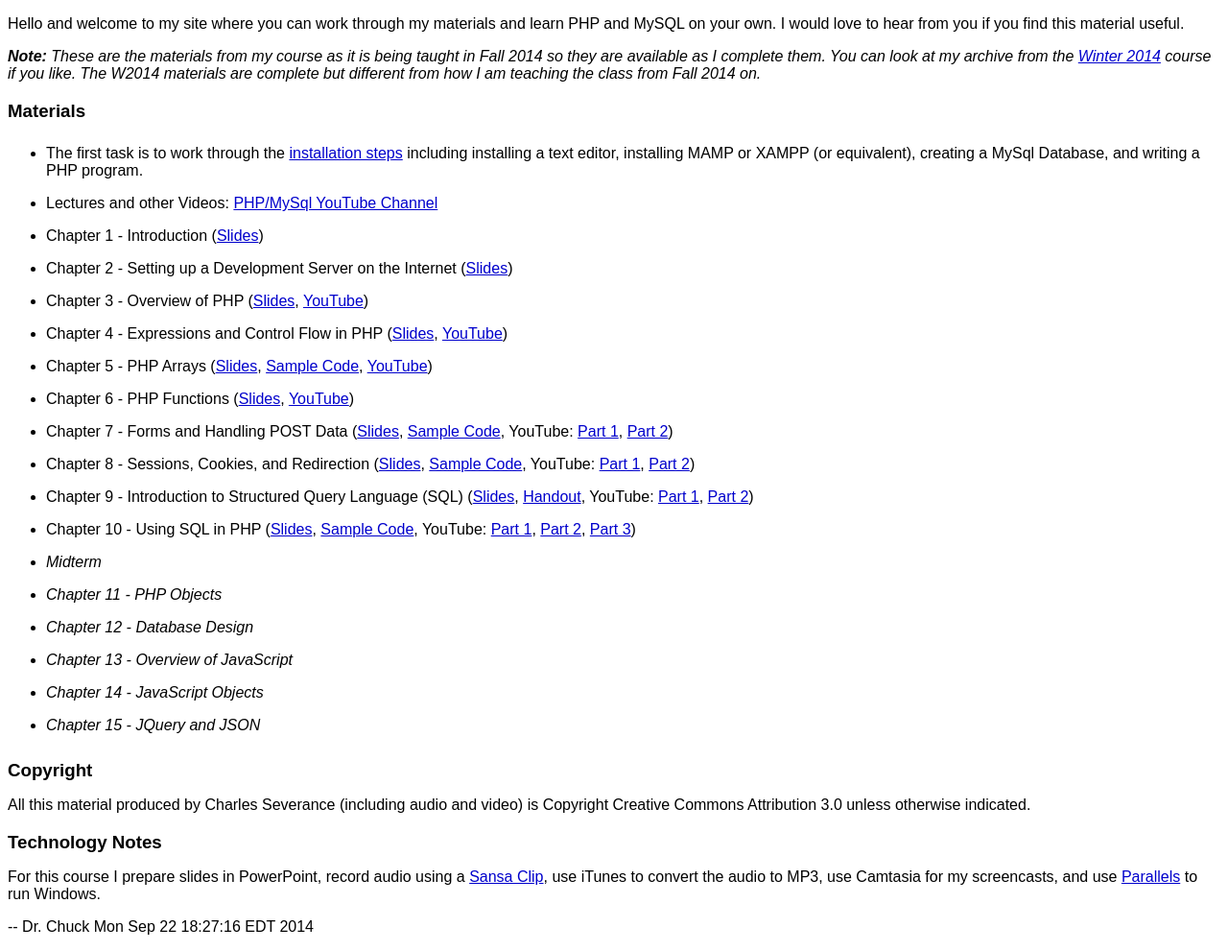
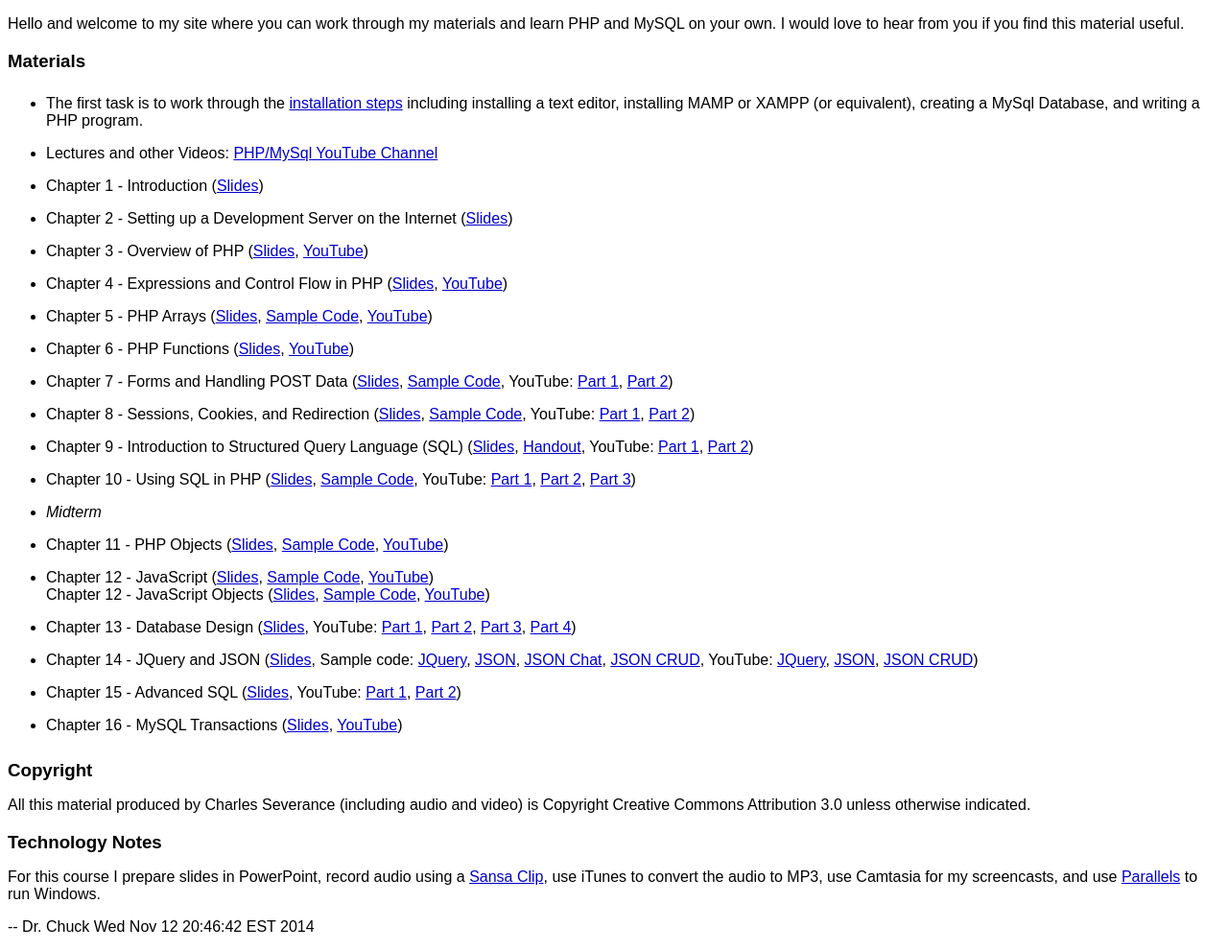
Before and after one commit to csev/wa4e, a PHP site: page /si572/index.php in a window 1280 px wide. Shown: the part 50-1041 px from the top of the page at 96% size. Run offline with PHP 8.4, Linux system fonts and the light colour scheme.

Commit message:
Web site changes

```diff
--- a/index.php
+++ b/index.php
@@ -8,11 +8,6 @@
 <p>
 Hello and welcome to my site where you can work through my materials and learn PHP
 and MySQL on your own.  I would love to hear from you if you find this material useful.
-</p>
-<p><i><b>Note:</b> These are the materials from my course as it is being taught in
-Fall 2014 so they are available as I complete them.  You can look at my archive
-from the <a href="index-w14">Winter 2014</a> course if you like.  The W2014 materials
-are complete but different from how I am teaching the class from Fall 2014 on.</i>
 </p>
 <h3>Materials</h3>
 <p>
@@ -27,40 +22,40 @@ Lectures and other Videos:
 PHP/MySql YouTube Channel</a>
 <li class="toplevel">
 Chapter 1 - Introduction
-(<a href="http://www-personal.umich.edu/~csev/books/php-intro/lectures/PHP-01-Intro.ppt"
+(<a href="lectures/PHP-01-Intro.ppt"
     target="_blank">Slides</a>)
 </li>
 <li class="toplevel">
 Chapter 2 - Setting up a Development Server on the Internet
-(<a href="http://www-personal.umich.edu/~csev/books/php-intro/lectures/PHP-02-Hosting.ppt"
+(<a href="lectures/PHP-02-Hosting.ppt"
     target="_blank">Slides</a>)
 </li>
 <li class="toplevel">
 Chapter 3 - Overview of PHP
-(<a href="http://www-personal.umich.edu/~csev/books/php-intro/lectures/PHP-03-Overview.pdf"
+(<a href="lectures/PHP-03-Overview.ppt"
     target="_blank">Slides</a>,
 <a href="https://www.youtube.com/watch?v=8WNHqtR2dOI&list=PLlRFEj9H3Oj5F-GFxG-rKzORVAu3jestu&index=16"
     target="_blank">YouTube</a>)
 </li>
 <li class="toplevel">
 Chapter 4 - Expressions and Control Flow in PHP
-(<a href="http://www-personal.umich.edu/~csev/books/php-intro/lectures/PHP-04-Expressions.pdf"
+(<a href="lectures/PHP-04-Expressions.ppt"
     target="_blank">Slides</a>,
 <a href="https://www.youtube.com/watch?v=oek0oMq9JUo&index=11&list=PLlRFEj9H3Oj5F-GFxG-rKzORVAu3jestu"
     target="_blank">YouTube</a>)
 </li>
 <li class="toplevel">
 Chapter 5 - PHP Arrays
-(<a href="http://www-personal.umich.edu/~csev/books/php-intro/lectures/PHP-05-Arrays.ppt"
+(<a href="lectures/PHP-05-Arrays.ppt"
     target="_blank">Slides</a>,
-<a href="http://www-personal.umich.edu/~csev/books/php-intro/code/arrays.zip"
+<a href="code/arrays.zip"
    target="_blank">Sample Code</a>,
 <a href="https://www.youtube.com/watch?v=hEkuyEa_lK0&index=12&list=PLlRFEj9H3Oj5F-GFxG-rKzORVAu3jestu"
     target="_blank">YouTube</a>)
 </li>
 <li class="toplevel">
 Chapter 6 - PHP Functions
-(<a href="http://www-personal.umich.edu/~csev/books/php-intro/lectures/PHP-06-Functions.ppt"
+(<a href="lectures/PHP-06-Functions.ppt"
     target="_blank">Slides</a>,
 <a href="https://www.youtube.com/watch?v=wYhw5pt7Kwg&index=13&list=PLlRFEj9H3Oj5F-GFxG-rKzORVAu3jestu"
     target="_blank">YouTube</a>)
@@ -68,9 +63,9 @@ Chapter 6 - PHP Functions
 
 <li class="toplevel">
 Chapter 7 - Forms and Handling POST Data
-(<a href="http://www-personal.umich.edu/~csev/books/php-intro/lectures/PHP-07-Forms.ppt"
+(<a href="lectures/PHP-07-Forms.ppt"
     target="_blank">Slides</a>,
-<a href="http://www-personal.umich.edu/~csev/books/php-intro/code/forms.zip"
+<a href="code/forms.zip"
    target="_blank">Sample Code</a>,
 YouTube:
 <a href="https://www.youtube.com/watch?v=2hA_PA_BCTY&index=14&list=PLlRFEj9H3Oj5F-GFxG-rKzORVAu3jestu"
@@ -81,9 +76,9 @@ YouTube:
 
 <li class="toplevel">
 Chapter 8 - Sessions, Cookies, and Redirection
-(<a href="http://www-personal.umich.edu/~csev/books/php-intro/lectures/PHP-08-Sessions-Cookies-Redirect.ppt"
+(<a href="lectures/PHP-08-Sessions-Cookies-Redirect.ppt"
     target="_blank">Slides</a>,
-<a href="http://www-personal.umich.edu/~csev/books/php-intro/code/sessions.zip"
+<a href="code/sessions.zip"
    target="_blank">Sample Code</a>,
 YouTube:
 <a href="https://www.youtube.com/watch?v=qBWyY21AkEk&index=16&list=PLlRFEj9H3Oj5F-GFxG-rKzORVAu3jestu"
@@ -94,9 +89,9 @@ YouTube:
 
 <li class="toplevel">
 Chapter 9 - Introduction to Structured Query Language (SQL)
-(<a href="http://www-personal.umich.edu/~csev/books/php-intro/lectures/PHP-09-MySQL.ppt"
+(<a href="lectures/PHP-09-MySQL.ppt"
     target="_blank">Slides</a>,
-<a href="http://www-personal.umich.edu/~csev/books/php-intro/lectures/PHP-09-MySQL-Handout.doc"
+<a href="lectures/PHP-09-MySQL-Handout.doc"
     target="_blank">Handout</a>,
 YouTube:
 <a href="https://www.youtube.com/watch?v=lNizVvj0vdY&index=18&list=PLlRFEj9H3Oj5F-GFxG-rKzORVAu3jestu"
@@ -107,9 +102,9 @@ YouTube:
 
 <li class="toplevel">
 Chapter 10 - Using SQL in PHP
-(<a href="http://www-personal.umich.edu/~csev/books/php-intro/lectures/PHP-10-MySQL-PDO.ppt"
+(<a href="lectures/PHP-10-MySQL-PDO.ppt"
     target="_blank">Slides</a>,
-<a href="http://www-personal.umich.edu/~csev/books/php-intro/code/pdo.zip"
+<a href="code/pdo.zip"
    target="_blank">Sample Code</a>,
 YouTube:
 <a href="https://www.youtube.com/watch?v=OJsCXLlIHg8&list=PLlRFEj9H3Oj5F-GFxG-rKzORVAu3jestu&index=20"
@@ -125,24 +120,86 @@ YouTube:
 </li>
 
 <li class="toplevel">
-<i>Chapter 11 - PHP Objects</i>
+Chapter 11 - PHP Objects
+(<a href="lectures/PHP-11-PHP-Objects.ppt"
+    target="_blank">Slides</a>,
+<a href="code/objects.zip"
+   target="_blank">Sample Code</a>,
+<a href="https://www.youtube.com/watch?v=Wp54FO3N88c&index=23&list=PLlRFEj9H3Oj5F-GFxG-rKzORVAu3jestu" target="_blank">YouTube</a>)
+</li>
+
+<li class="toplevel">
+Chapter 12 - JavaScript
+(<a href="lectures/PHP-12-JavaScript.ppt"
+    target="_blank">Slides</a>,
+<a href="code/javascript.zip"
+   target="_blank">Sample Code</a>,
+<a href="https://www.youtube.com/watch?v=HPtDPZdiBUk&index=24&list=PLlRFEj9H3Oj5F-GFxG-rKzORVAu3jestu"
+target="_blank">YouTube</a>)<br/>
+Chapter 12 - JavaScript Objects
+(<a href="lectures/PHP-12-JavaScript-Objects.ppt"
+    target="_blank">Slides</a>,
+<a href="code/javascript-objects.zip"
+   target="_blank">Sample Code</a>,
+<a href="https://www.youtube.com/watch?v=ZXhiyeP6acg&index=25&list=PLlRFEj9H3Oj5F-GFxG-rKzORVAu3jestu"
+target="_blank">YouTube</a>)
 </li>
 
 
 <li class="toplevel">
-<i>Chapter 12 - Database Design</i>
+Chapter 13 - Database Design
+(<a href="lectures/PHP-13-MySQL-Design.ppt"
+    target="_blank">Slides</a>,
+YouTube:
+<a href="https://www.youtube.com/watch?v=U8IWOdrJk-o&index=26&list=PLlRFEj9H3Oj5F-GFxG-rKzORVAu3jestu"
+    target="_blank">Part 1</a>,
+<a href="https://www.youtube.com/watch?v=Jxy8Pgc-OCo&index=27&list=PLlRFEj9H3Oj5F-GFxG-rKzORVAu3jestu"
+    target="_blank">Part 2</a>,
+<a href="https://www.youtube.com/watch?v=c1W8a7TT_eE&list=PLlRFEj9H3Oj5F-GFxG-rKzORVAu3jestu&index=28"
+    target="_blank">Part 3</a>,
+<a href="https://www.youtube.com/watch?v=5bWkPKEms5U&list=PLlRFEj9H3Oj5F-GFxG-rKzORVAu3jestu&index=29"
+    target="_blank">Part 4</a>)
 </li>
 
 <li class="toplevel">
-<i>Chapter 13 - Overview of JavaScript</i>
+Chapter 14 - JQuery and JSON
+(<a href="lectures/PHP-14-JQuery-JSON.ppt"
+    target="_blank">Slides</a>,
+Sample code:
+<a href="code/jquery.zip"
+   target="_blank">JQuery</a>,
+<a href="code/json-01.zip"
+   target="_blank">JSON</a>,
+<a href="code/json-02-chat.zip"
+   target="_blank">JSON Chat</a>,
+<a href="code/json-03-crud.zip"
+   target="_blank">JSON CRUD</a>,
+YouTube:
+<a href="https://www.youtube.com/watch?v=HuILi2alAUc&index=30&list=PLlRFEj9H3Oj5F-GFxG-rKzORVAu3jestu"
+   target="_blank">JQuery</a>,
+<a href="https://www.youtube.com/watch?v=MUqGiqlmeGk&index=31&list=PLlRFEj9H3Oj5F-GFxG-rKzORVAu3jestu"
+  target="_blank">JSON</a>,
+<a href="https://www.youtube.com/watch?v=ZL4HpKW16S4&index=32&list=PLlRFEj9H3Oj5F-GFxG-rKzORVAu3jestu"
+  target="_blank">JSON CRUD</a>)
 </li>
 
 <li class="toplevel">
-<i>Chapter 14 - JavaScript Objects</i>
+Chapter 15 - Advanced SQL
+(<a href="lectures/PHP-15-Advanced-SQL.ppt"
+    target="_blank">Slides</a>,
+YouTube:
+<a href="https://www.youtube.com/watch?v=XNeVf_TXdTA&list=PLlRFEj9H3Oj5F-GFxG-rKzORVAu3jestu&index=33"
+   target="_blank">Part 1</a>,
+<a href="https://www.youtube.com/watch?v=vDDAvd-6ovU&index=34&list=PLlRFEj9H3Oj5F-GFxG-rKzORVAu3jestu"
+  target="_blank">Part 2</a>)
 </li>
 
 <li class="toplevel">
-<i>Chapter 15 - JQuery and JSON</i>
+Chapter 16 - MySQL Transactions
+(<a href="lectures/PHP-16-MySQL-Transactions.ppt"
+    target="_blank">Slides</a>,
+<a href="https://www.youtube.com/watch?v=8xpM8pm5yIo&index=35&list=PLlRFEj9H3Oj5F-GFxG-rKzORVAu3jestu"
+  target="_blank">YouTube</a>)
 </li>
 
 
@@ -163,7 +220,7 @@ and use
 </p>
 <p>
 -- Dr. Chuck
-Mon Sep 22 18:27:16 EDT 2014
+Wed Nov 12 20:46:42 EST 2014
 </p>
 </div>
 <?php include("footer.php"); ?>
--- a/software-mac-xampp.php
+++ b/software-mac-xampp.php
@@ -32,7 +32,7 @@ you can play it locally with QuickTime.
 <center>
 <iframe width="480" height="390" src="http://www.youtube.com/embed/mzlvRFMNtHo" frameborder="0" allowfullscreen></iframe>
 <p>
-Download Entire Video: <a href="http://www-personal.umich.edu/~csev/courses/shared/podcasts/installing-xampp-macintosh.mov" target="_new">QuickTime</a> <br/>(Right-Click or Control-Click and Save this file)
+Download Entire Video: <a href="http://afs.dr-chuck.com/courses/shared/podcasts/installing-xampp-macintosh.mov" target="_new">QuickTime</a> <br/>(Right-Click or Control-Click and Save this file)
 </p>
 </center>
 <p>
@@ -215,7 +215,7 @@ you can play it locally with QuickTime using the link below.
 frameborder="0" allowfullscreen></iframe>
 <p>
 Download Entire Video:
-<a href="http://www-personal.umich.edu/~csev/courses/shared/podcasts/fixing-php-ini-xampp.mov"
+<a href="http://afs.dr-chuck.com/courses/shared/podcasts/fixing-php-ini-xampp.mov"
 target="_new">QuickTime</a> <br/>(Right-Click or Control-Click and Save this file)
 </p>
 </center>
--- a/software-mac.php
+++ b/software-mac.php
@@ -32,7 +32,7 @@ you can play it locally with QuickTime.
 <center>
 <iframe width="480" height="390" src="http://www.youtube.com/embed/FC0DydeeTTk" frameborder="0" allowfullscreen></iframe>
 <p>
-Download Entire Video: <a href="http://www-personal.umich.edu/~csev/courses/shared/podcasts/installing-mamp-macintosh.mp4" target="_new">QuickTime</a> <br/>(Right-Click or Control-Click and Save this file)
+Download Entire Video: <a href="http://afs.dr-chuck.com/courses/shared/podcasts/installing-mamp-macintosh.mp4" target="_new">QuickTime</a> <br/>(Right-Click or Control-Click and Save this file)
 </p>
 </center>
 <p>
@@ -182,7 +182,7 @@ you can play it locally with QuickTime using the link below.
 frameborder="0" allowfullscreen></iframe>
 <p>
 Download Entire Video:
-<a href="http://www-personal.umich.edu/~csev/courses/shared/podcasts/fixing-php-ini-mamp.mov"
+<a href="http://afs.dr-chuck.com/courses/shared/podcasts/fixing-php-ini-mamp.mov"
 target="_new">QuickTime</a> <br/>(Right-Click or Control-Click and Save this file)
 </p>
 </center>
--- a/software-win.php
+++ b/software-win.php
@@ -32,7 +32,7 @@ you can play it locally with QuickTime.
 <center>
 <iframe width="480" height="390" src="http://www.youtube.com/embed/msF-XcJk3Bc" frameborder="0" allowfullscreen></iframe>
 <p>
-Download Entire Video: <a href="http://www-personal.umich.edu/~csev/courses/shared/podcasts/installing-xampp-windows.mov" target="_new">QuickTime</a> <br/>(Right-Click or Control-Click and Save this file)
+Download Entire Video: <a href="http://afs.dr-chuck.com/courses/shared/podcasts/installing-xampp-windows.mov" target="_new">QuickTime</a> <br/>(Right-Click or Control-Click and Save this file)
 </p>
 </center>
 <p>
@@ -193,7 +193,7 @@ you can play it locally with QuickTime using the link below.
 frameborder="0" allowfullscreen></iframe>
 <p>
 Download Entire Video:
-<a href="http://www-personal.umich.edu/~csev/courses/shared/podcasts/fixing-php-ini-xampp-windows.mov"
+<a href="http://afs.dr-chuck.com/courses/shared/podcasts/fixing-php-ini-xampp-windows.mov"
 target="_new">QuickTime</a> <br/>(Right-Click or Control-Click and Save this file)
 </p>
 </center>
```
